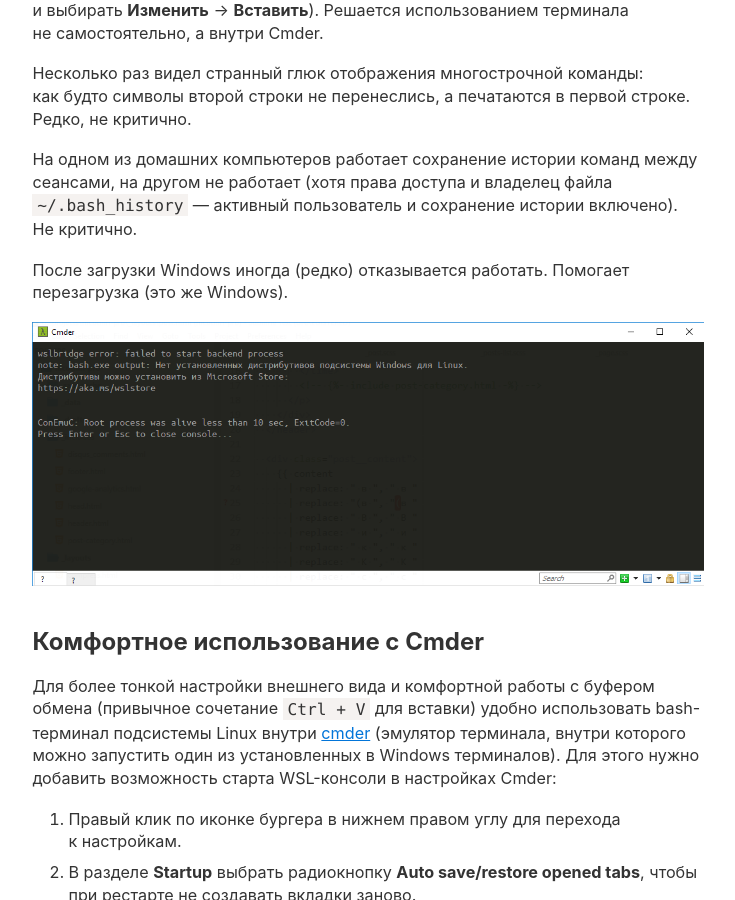
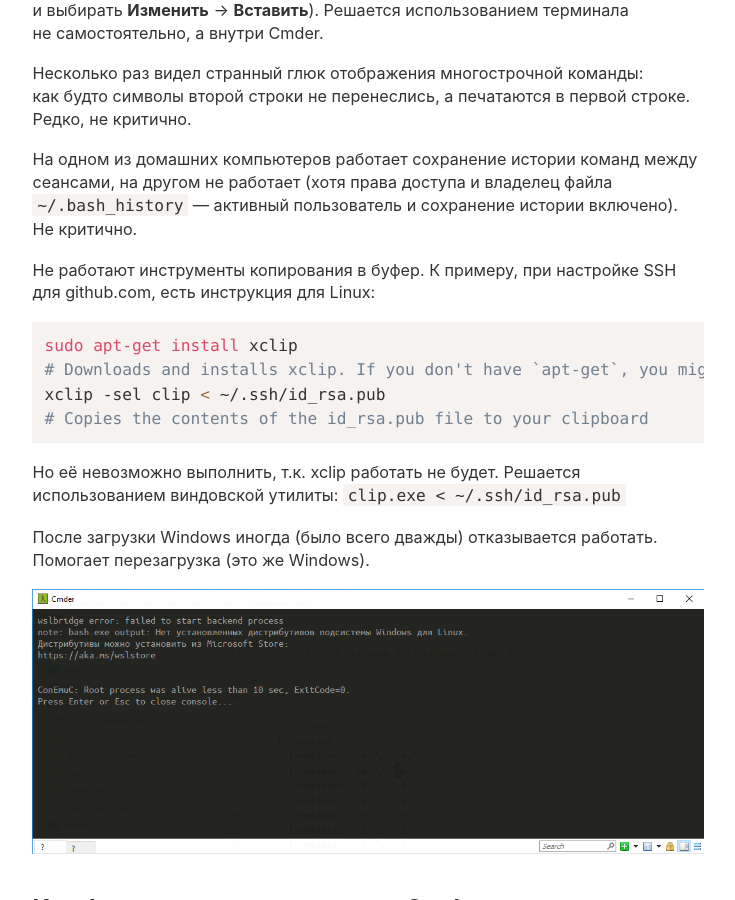
Before and after one commit to nicothin/nicothin.github.io, a Jekyll site: the page built from _posts/2018-07-19-windows-subsystem-for-linux.md, in a window 1280 px wide and 900 px high, scrolled down 6118 px. Shown: the whole window, without its empty margins (272-1007 px from the left). Built offline with Jekyll 4.4.1, drawn with Linux system fonts in a browser that asks for light colours; comment, search, counter and statistics services are not loaded.

Commit message:
Update 2018-07-19-windows-subsystem-for-linux.md

````diff
--- a/_posts/2018-07-19-windows-subsystem-for-linux.md
+++ b/_posts/2018-07-19-windows-subsystem-for-linux.md
@@ -138,7 +138,18 @@
 
 На одном из домашних компьютеров работает сохранение истории команд между сеансами, на другом не работает (хотя права доступа и владелец файла `~/.bash_history` — активный пользователь и сохранение истории включено). Не критично.
 
-После загрузки Windows иногда (редко) отказывается работать. Помогает перезагрузка (это же Windows).
+Не работают инструменты копирования в буфер. К примеру, при настройке SSH для github.com, есть инструкция для Linux:
+
+```bash
+sudo apt-get install xclip
+# Downloads and installs xclip. If you don't have `apt-get`, you might need to use another installer (like `yum`)
+xclip -sel clip < ~/.ssh/id_rsa.pub
+# Copies the contents of the id_rsa.pub file to your clipboard
+```
+
+Но её невозможно выполнить, т.к. xclip работать не будет. Решается использованием виндовской утилиты: `clip.exe < ~/.ssh/id_rsa.pub`
+
+После загрузки Windows иногда (было всего дважды) отказывается работать. Помогает перезагрузка (это же Windows).
 
 [![Баг bash-терминала: как будто он не установлен]({{ site.url }}/img/bash-bug01.png)]({{ site.url }}/img/bash-bug01.png)
 
````
